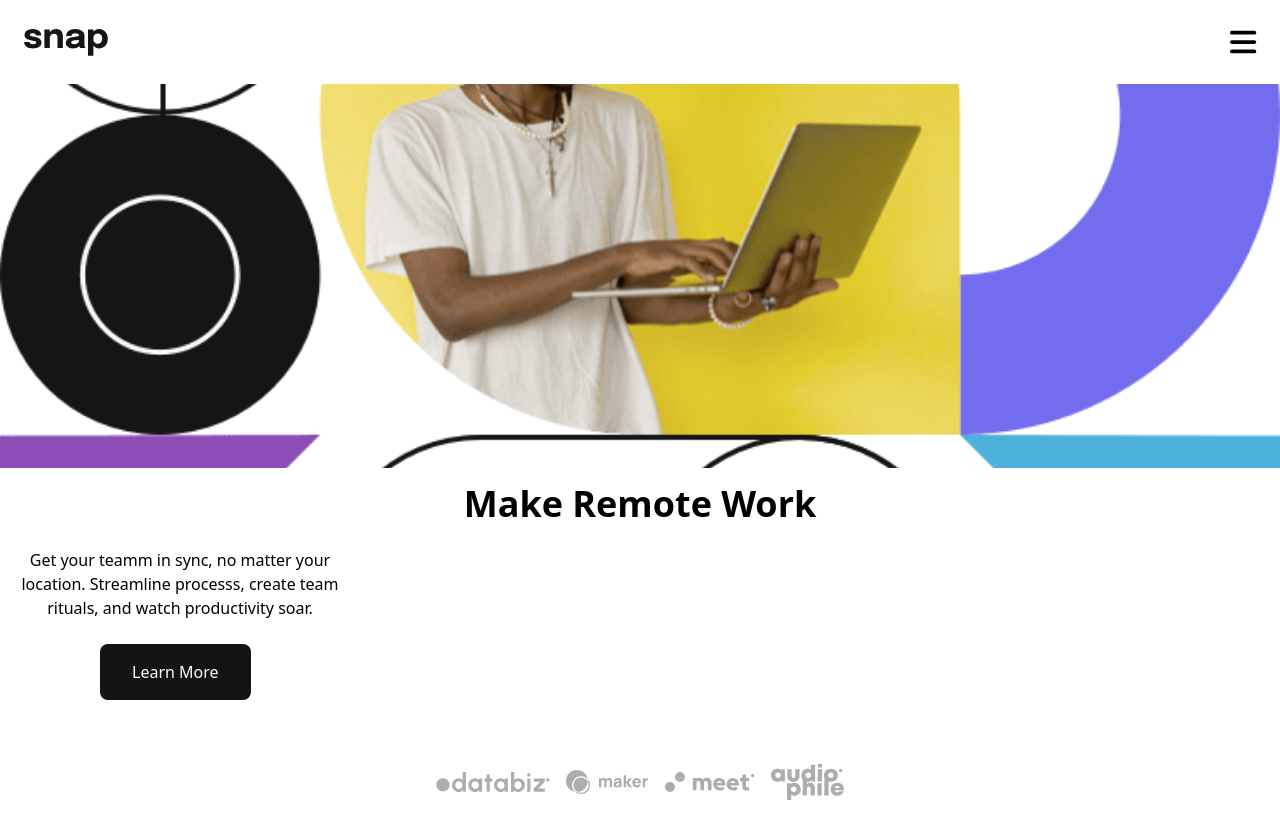
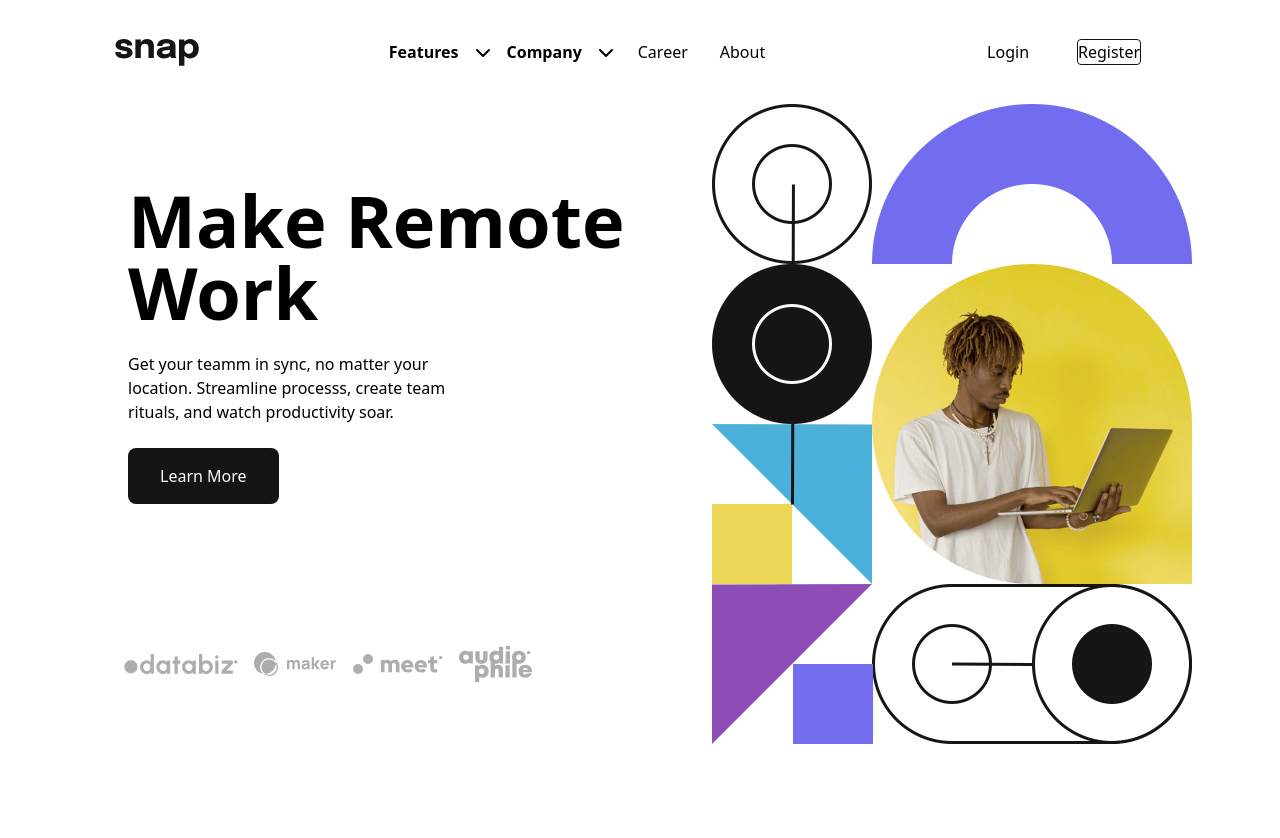
Before and after one commit to MNRSkills/FM-Dropdown-Menu-Challenge, a React (Vite) app: page / in a window 1280 px wide. Shown: the top 838 px of the page. Before the commit the page ends 800 px from the top, so only its background shows below. Built offline with nearby package versions, Linux system fonts and the light colour scheme.

Commit message:
only needs final touches

```diff
--- a/src/App.jsx
+++ b/src/App.jsx
@@ -9,7 +9,7 @@ import DesktopNav from "./Components/desktopNav";
 
 function App() {
   const [count, setCount] = useState(0);
-  const [inner, setInner] = useState(0);
+  const [inner, setInner] = useState(window.innerWidth);
   // const inner = window.innerWidth;
   //state for navbar dropdowns -----//
   const [showBurger, setShowBurger] = useState(false);
--- a/src/Components/Home.jsx
+++ b/src/Components/Home.jsx
@@ -6,19 +6,23 @@ import AudioPhile from "../assets/images/client-audiophile.svg";
 
 function Home() {
   return (
-    <section>
-      <div className="bg-hero-mobile bg-cover bg-center h-96">
+    <section className="md:grid md:grid-cols-2 md:container h-screen">
+      <div className=" h-96 bg-hero-mobile bg-cover bg-center md:bg-hero-desktop md:bg-contain bg-no-repeat col-start-2 row-span-3 md:h-4/5">
         {/* image from Hero  */}
       </div>
-      <div className="px-5 ">
-        <h1 className="text-4xl font-bold text-center my-4">Make Remote Work</h1>
-        <p className="max-w-xs text-center mt-6">
+      <div className=" md:col-start-1 md:text-left md:h-0 md:row-start-1 md:pt-20">
+        <h1 className="text-6xl font-bold text-center my-10 md:my-0 md:text-7xl md:max-w-lg md:ml-auto md:text-left">
+          Make Remote Work
+        </h1>
+        <p className="max-w-xs text-center mt-6 md:ml-28 md:text-left">
           Get your teamm in sync, no matter your location. Streamline processs,
           create team rituals, and watch productivity soar.
         </p>
-        <button className="bg-almostBlack text-almostWhite p-4 px-8 rounded-lg my-6 ml-20">Learn More</button>
+        <button className="bg-almostBlack text-almostWhite p-4 px-8 rounded-lg my-6 ml-20 md:ml-28 md:text-almostWhite">
+          Learn More
+        </button>
       </div>
-      <div className=" flex justify-center items-center px-2 mt-10">
+      <div className=" flex justify-center items-center px-2 mt-10 md:col-span-1 md:mt-0 md:row-start-3 md:h-0">
         <div className="mx-2">
           <img src={Databiz} alt="" />
         </div>
--- a/src/Components/desktopNav.jsx
+++ b/src/Components/desktopNav.jsx
@@ -21,7 +21,7 @@ function DesktopNav(props) {
       <div>
         <img src={Logo} alt="" />
       </div>
-      <ul>
+      <ul className="flex justify-around items-center">
         <li className=" p-2">
           <span className="flex items-center justify-center relative">
             <h1 className="font-bold">Features</h1>{" "}
@@ -40,30 +40,36 @@ function DesktopNav(props) {
             )}
           </span>
           {props.feature ? (
-            <ul className="text-center absolute">
-              <li>
-                <span className="flex items-center justify-center ml-4">
+            <ul className="text-center absolute shadow-lg rounded bg-almostWhite">
+              <li className="ml-0">
+                <span className="flex items-center justify-center ml-4 md:ml-0 pr-2">
                   <img src={Todo} alt="Todo List" className="pr-2 m-2" />
                   <h1 className="text-left">Todo List</h1>
                 </span>
               </li>
-              <span className="flex items-center justify-center ml-4">
+              <li className="ml-0">
+                <span className="flex items-center justify-center ml-4 md:ml-0 pr-2">
                   <img src={Calendar} alt="Calendar" className="pr-2 m-2" />
-                <li> Calendar</li>
+                  <h1> Calendar</h1>
                 </span>
-              <span className="flex items-center justify-center ml-4">
+              </li>
+              <li className="ml-0">
+                <span className="flex items-center justify-center ml-4 md:ml-0 pr-2">
                   <img src={Reminder} alt="Reminder" className="pr-2 m-2" />
-                <li> Reminder </li>
+                  <h1> Reminder </h1>
                 </span>
-              <span className="flex items-center justify-center ml-4">
+              </li>
+              <li className="ml-0">
+                <span className="flex items-center justify-center ml-4 md:ml-0 pr-2">
                   <img src={Planning} alt="Planning" className="pr-2 m-2" />
-                <li> Planning </li>
+                  <h1>Planning </h1>
                 </span>
+              </li>
             </ul>
           ) : null}
         </li>
-        <li className="p-2">
-          <span className="flex items-center justify-center relative">
+        <li className="p-2 relative">
+          <span className="flex items-center justify-center">
             <h1 className="font-bold">Company</h1>
             {props.company === false ? (
               <FontAwesomeIcon
@@ -80,7 +86,7 @@ function DesktopNav(props) {
             )}
           </span>
           {props.company ? (
-            <ul className="text-center max-w-sm absolute">
+            <ul className="text-center max-w-sm absolute bg-almostWhite right-0 md:shadow-lg md:px-2">
               <li className="-ml-4 p-4">History</li>
               <li>Our Team</li>
               <li className="-ml-10 p-4">Blog</li>
@@ -92,7 +98,9 @@ function DesktopNav(props) {
       </ul>
       <div className="">
         <button className="mx-6">Login</button>
-        <button className="mx-6">Register</button>
+        <button className="mx-6 border border-1 border-almostBlack rounded ">
+          Register
+        </button>
       </div>
     </nav>
   );
--- a/tailwind.config.js
+++ b/tailwind.config.js
@@ -12,6 +12,10 @@ export default {
       almostBlack: "hsl(0, 0%, 8%)",
     },
     extend: {
+      container: {
+        center: true,
+        padding: "1rem",
+      },
       backgroundImage: {
         "hero-mobile": 'url("/src/assets/images/image-hero-mobile.png")',
         "hero-desktop": 'url("/src/assets/images/image-hero-desktop.png")',
```
Lines whose indentation alone changed are shown as unchanged.
